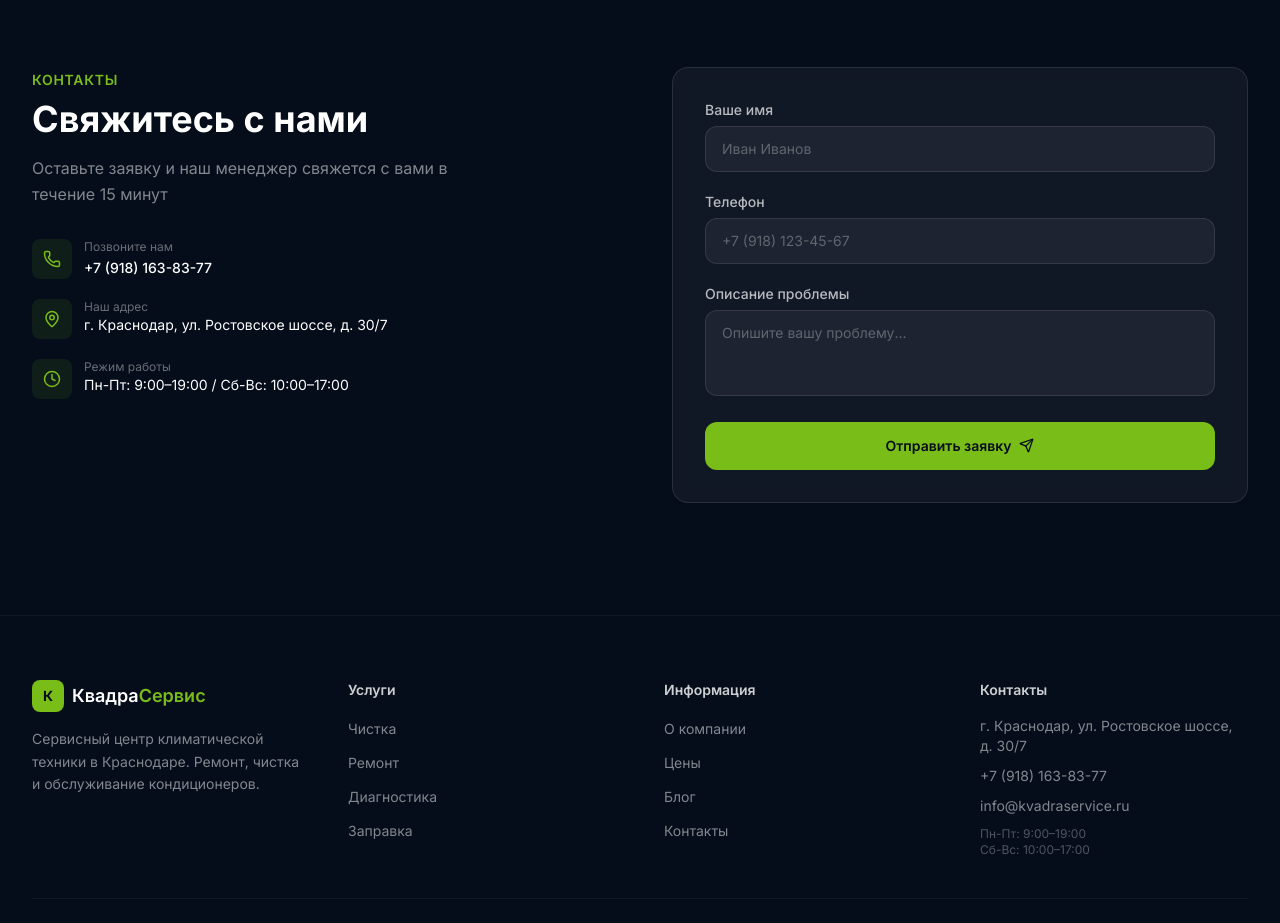
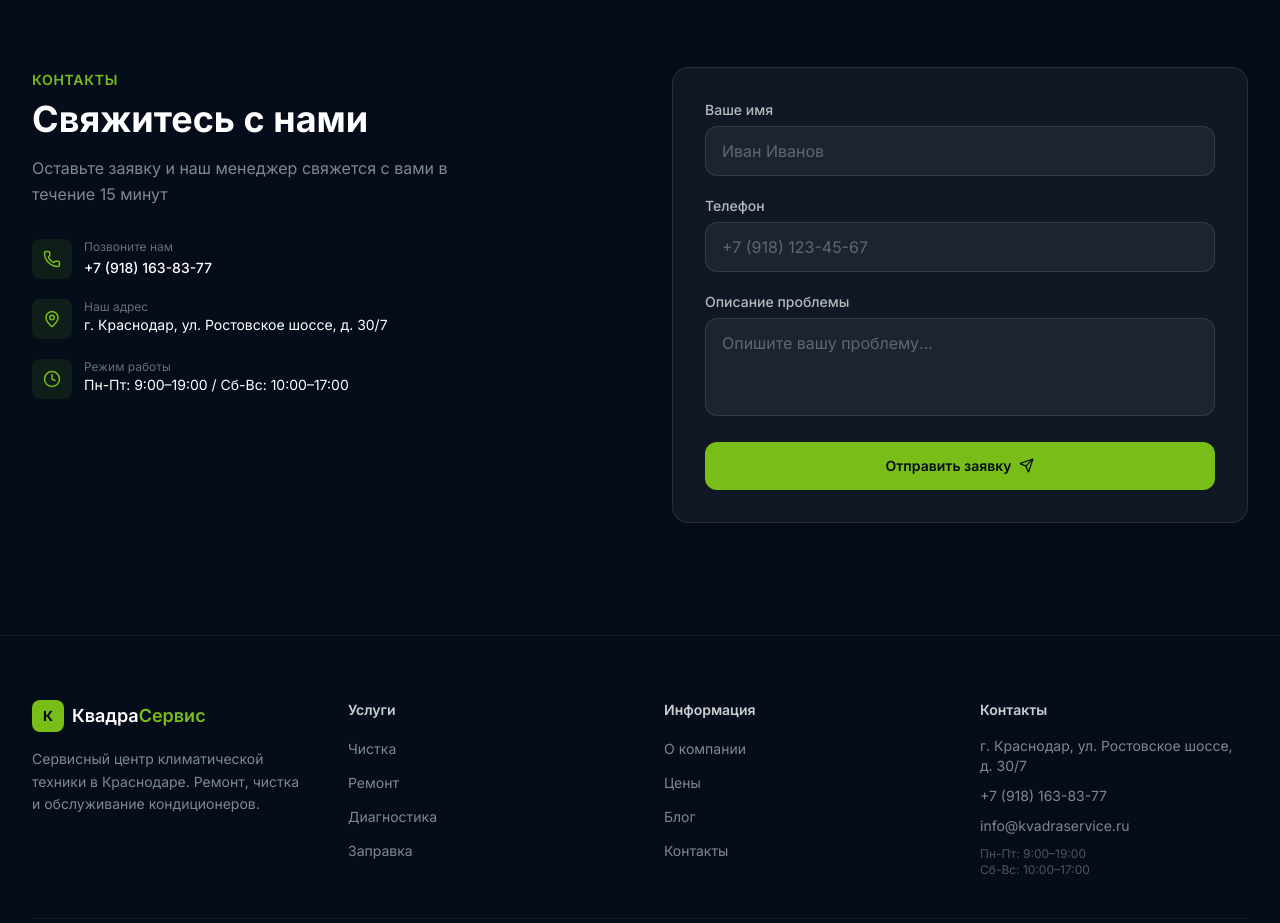
Before and after one commit to EwEE-ECO/Kvadra, a React (Vite) app: page /#/ in a window 1280 px wide. Shown: the part 3520-4443 px from the top of the page. Built offline with nearby package versions, Linux system fonts and the light colour scheme.

Commit message:
Fix iOS input font-size (16px), reduce FAB gap on mobile

```diff
--- a/src/components/ContactForm.jsx
+++ b/src/components/ContactForm.jsx
@@ -121,7 +121,7 @@ export default function ContactForm() {
                     onChange={(e) =>
                       setForm({ ...form, name: e.target.value })
                     }
-                    className="w-full px-4 py-3 rounded-xl bg-white/5 border border-white/10 text-white placeholder:text-white/30 text-sm focus:outline-none focus:border-accent/50 transition-colors text-base"
+                    className="w-full px-4 py-3 rounded-xl bg-white/5 border border-white/10 text-white placeholder:text-white/30 focus:outline-none focus:border-accent/50 transition-colors text-base"
                     placeholder="Иван Иванов"
                   />
                 </div>
@@ -138,7 +138,7 @@ export default function ContactForm() {
                     }
                     pattern="[\d\s\-\+\(\)]{7,20}"
                     title="Введите номер телефона (от 7 символов)"
-                    className="w-full px-4 py-3 rounded-xl bg-white/5 border border-white/10 text-white placeholder:text-white/30 text-sm focus:outline-none focus:border-accent/50 transition-colors text-base"
+                    className="w-full px-4 py-3 rounded-xl bg-white/5 border border-white/10 text-white placeholder:text-white/30 focus:outline-none focus:border-accent/50 transition-colors text-base"
                     placeholder="+7 (918) 123-45-67"
                   />
                 </div>
@@ -152,7 +152,7 @@ export default function ContactForm() {
                       setForm({ ...form, message: e.target.value })
                     }
                     rows={3}
-                    className="w-full px-4 py-3 rounded-xl bg-white/5 border border-white/10 text-white placeholder:text-white/30 text-sm focus:outline-none focus:border-accent/50 transition-colors resize-none text-base"
+                    className="w-full px-4 py-3 rounded-xl bg-white/5 border border-white/10 text-white placeholder:text-white/30 focus:outline-none focus:border-accent/50 transition-colors resize-none text-base"
                     placeholder="Опишите вашу проблему..."
                   />
                 </div>
--- a/src/components/FloatingButtons.jsx
+++ b/src/components/FloatingButtons.jsx
@@ -3,7 +3,7 @@ import { FaWhatsapp } from "react-icons/fa";
 
 export default function FloatingButtons() {
   return (
-    <div className="fixed bottom-5 right-5 z-50 flex flex-col gap-3">
+    <div className="fixed bottom-4 right-4 sm:bottom-5 sm:right-5 z-50 flex flex-col gap-2 sm:gap-3">
       <a
         href="tel:+79181638377"
         className="w-12 h-12 sm:w-14 sm:h-14 rounded-full bg-accent flex items-center justify-center text-dark shadow-lg hover:scale-110 transition-transform shadow-accent/30"
```
